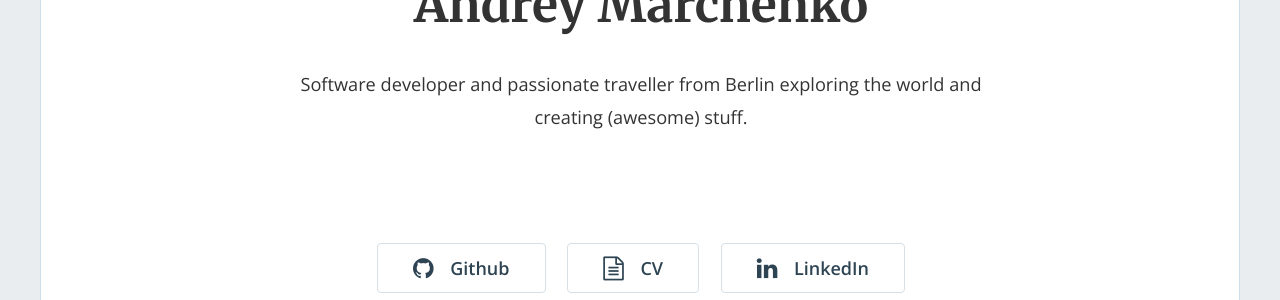
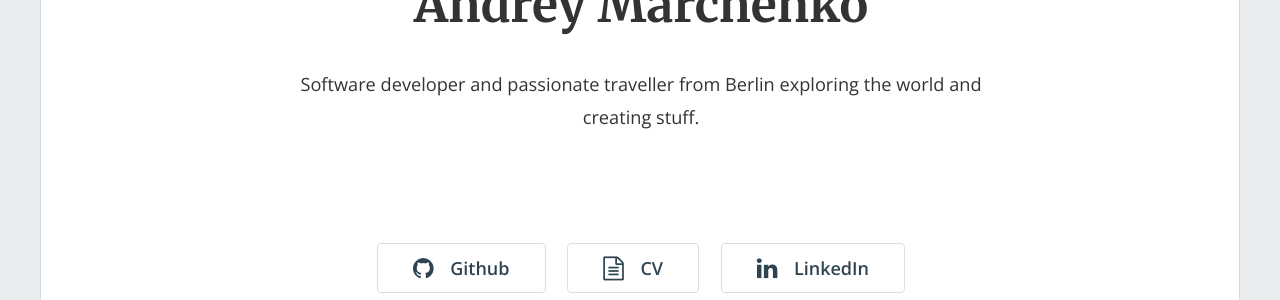
Before and after one commit to altmer/personal-website-hugo, a Jekyll site: the page built from index.html, in a window 1280 px wide. Shown: the part 181-481 px from the top of the page. Built offline with Jekyll 4.4.1, drawn with Linux system fonts in a browser that asks for light colours; nearby versions of some CDN libraries.

```diff
--- a/_data/global.yml
+++ b/_data/global.yml
@@ -1,6 +1,6 @@
 # Site Settings
 title: "Andrey Marchenko"
-description: "Software developer and passionate traveller from Berlin exploring the world and creating (awesome) stuff."
+description: "Software developer and passionate traveller from Berlin exploring the world and creating stuff."
 url: 'http://amarchenko.de' # the base hostname & protocol for your site
 nav: "true"
 footer_text: '© 2016 Andrey Marchenko <br/> Phantom jekyll theme by Jami Gibbs'
--- a/css/style.scss
+++ b/css/style.scss
@@ -335,9 +335,6 @@ button.btn, input.btn {
 
 /* customization styles */
 
-.img-featured {
-  border: 1px solid #ddd;
-}
 .inner-text {
   ul {
     li {
```
Also changed, not shown: _posts/2016-04-03-backpack.md (added, +13 -0 lines), img/posts/backpack.png (added).
